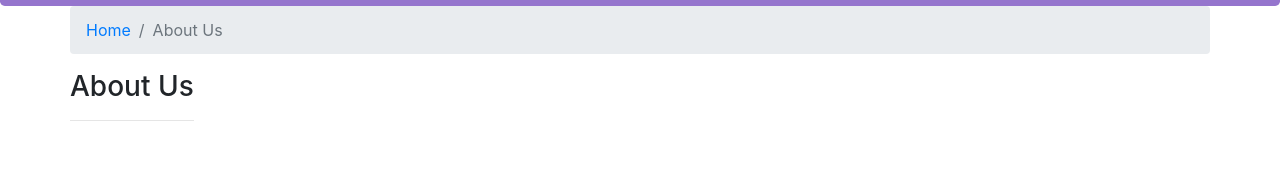
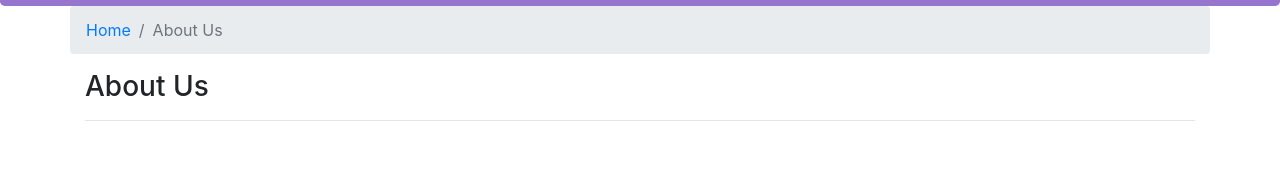
Before and after one commit to Sange3/bootstrap-, a website: page aboutus.html in a window 1280 px wide. Shown: the part 307-492 px from the top of the page. Drawn offline with nearby package versions, Linux system fonts and the light colour scheme.

Commit message:
NPM Scripts Part 2

```diff
--- a/aboutus.html
+++ b/aboutus.html
@@ -3,16 +3,19 @@
 
 <head>
     <!-- Required meta tags always come first -->
+    <!-- build:css css/main.css -->
     <meta charset="utf-8">
     <meta name="viewport" content="width=device-width, initial-scale=1, shrink-to-fit=no">
     <meta http-equiv="x-ua-compatible" content="ie=edge">
 
     <!-- Bootstrap CSS -->
+
     <link rel="stylesheet" href="node_modules/bootstrap/dist/css/bootstrap.min.css">
     <link href="css/styles.css" rel="stylesheet">
     <link rel="stylesheet" href="node_modules/font-awesome/css/font-awesome.min.css">
     <link rel="stylesheet" href="node_modules/bootstrap-social/bootstrap-social.css">
     <title>Ristorante Con Fusion: About Us</title>
+    <!-- endbuild -->
 </head>
 
 <body>
@@ -58,7 +61,7 @@
                 <li class="breadcrumb-item"><a href="./index.html">Home</a></li>
                 <li class="breadcrumb-item active">About Us</li>
             </ol>
-            <div>
+            <div class="col-12">
                 <h3>About Us</h3>
                 <hr>
             </div>
@@ -311,10 +314,12 @@
         </div>
     </footer>
     <!-- jQuery first, then Popper.js, then Bootstrap JS. -->
+    <!-- build:js js/main.js -->
     <script src="node_modules/jquery/dist/jquery.slim.min.js"></script>
     <script src="node_modules/popper.js/dist/umd/popper.min.js"></script>
     <script src="node_modules/bootstrap/dist/js/bootstrap.min.js"></script>
     <script src="js/scripts.js"></script>
+    <!-- endbuild -->
 </body>
 
 </html>
```
Also changed, not shown: contactus.html (+4 -0 lines), index.html (+4 -1 lines), package.json (+12 -2 lines), 2 other files.
